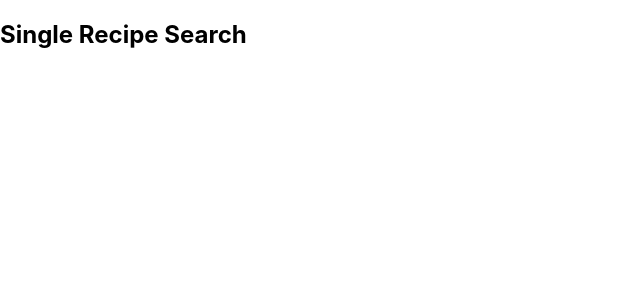
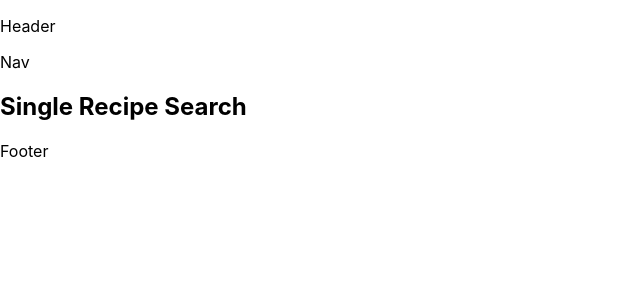
Before and after one commit to carlo-bruno/next-recipe-search, a Next.js app: page /recipe/1 in a window 1280 px wide. Shown: the top 300 px of the page, without its empty margins (0-640 px from the left). Built offline with nearby package versions, Linux system fonts and the light colour scheme.

Commit message:
Scaffold Layout component

```diff
--- /dev/null
+++ b/components/Layout.tsx
@@ -0,0 +1,26 @@
+import { ReactNode } from "react";
+
+type Props = {
+  children?: ReactNode;
+};
+
+const Layout = ({ children }: Props) => {
+  return (
+    <>
+      <header>
+        <p>Header</p>
+      </header>
+      <nav>
+        <p>Nav</p>
+      </nav>
+
+      <main>{children}</main>
+
+      <footer>
+        <p>Footer</p>
+      </footer>
+    </>
+  );
+};
+
+export default Layout;
--- a/pages/_app.tsx
+++ b/pages/_app.tsx
@@ -1,8 +1,13 @@
-import '../styles/globals.css'
-import type { AppProps } from 'next/app'
+import "../styles/globals.css";
+import type { AppProps } from "next/app";
+import Layout from "../components/Layout";
 
 function MyApp({ Component, pageProps }: AppProps) {
-  return <Component {...pageProps} />
+  return (
+    <Layout>
+      <Component {...pageProps} />
+    </Layout>
+  );
 }
 
-export default MyApp
+export default MyApp;
```
